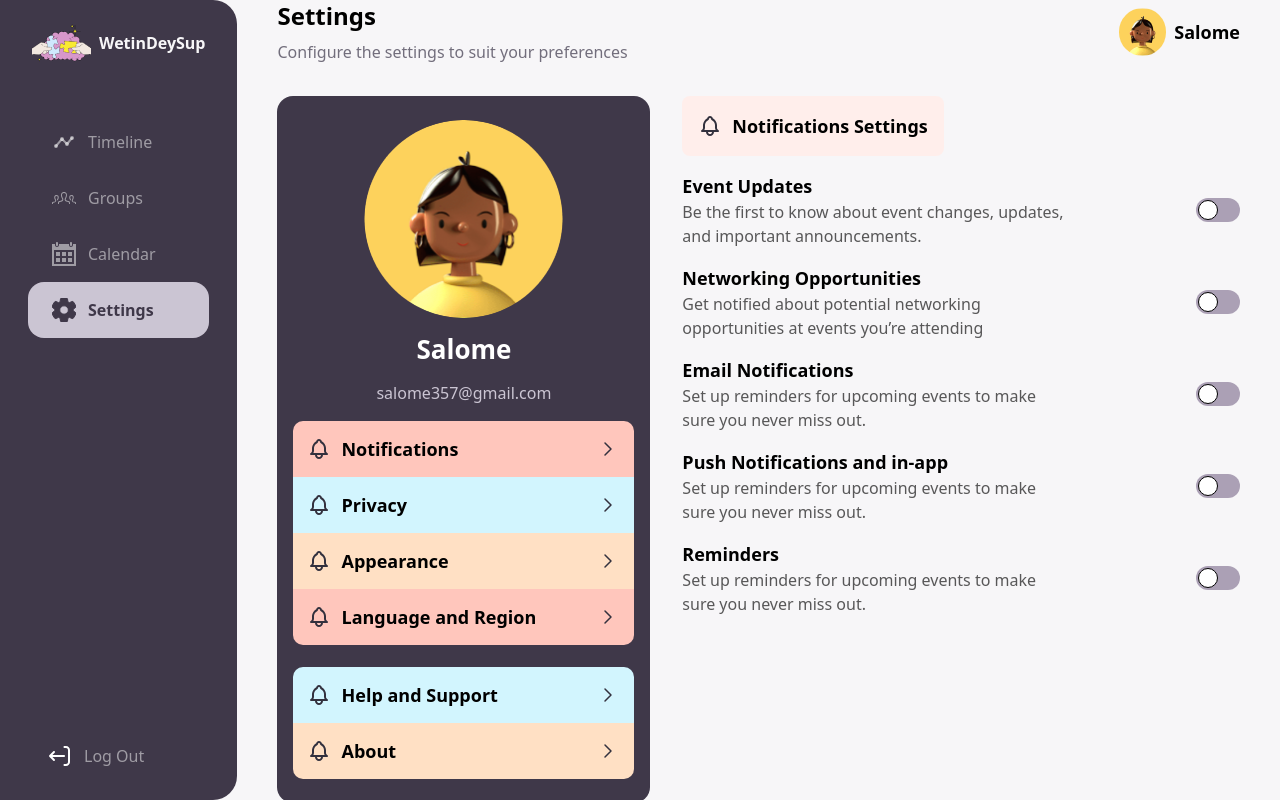
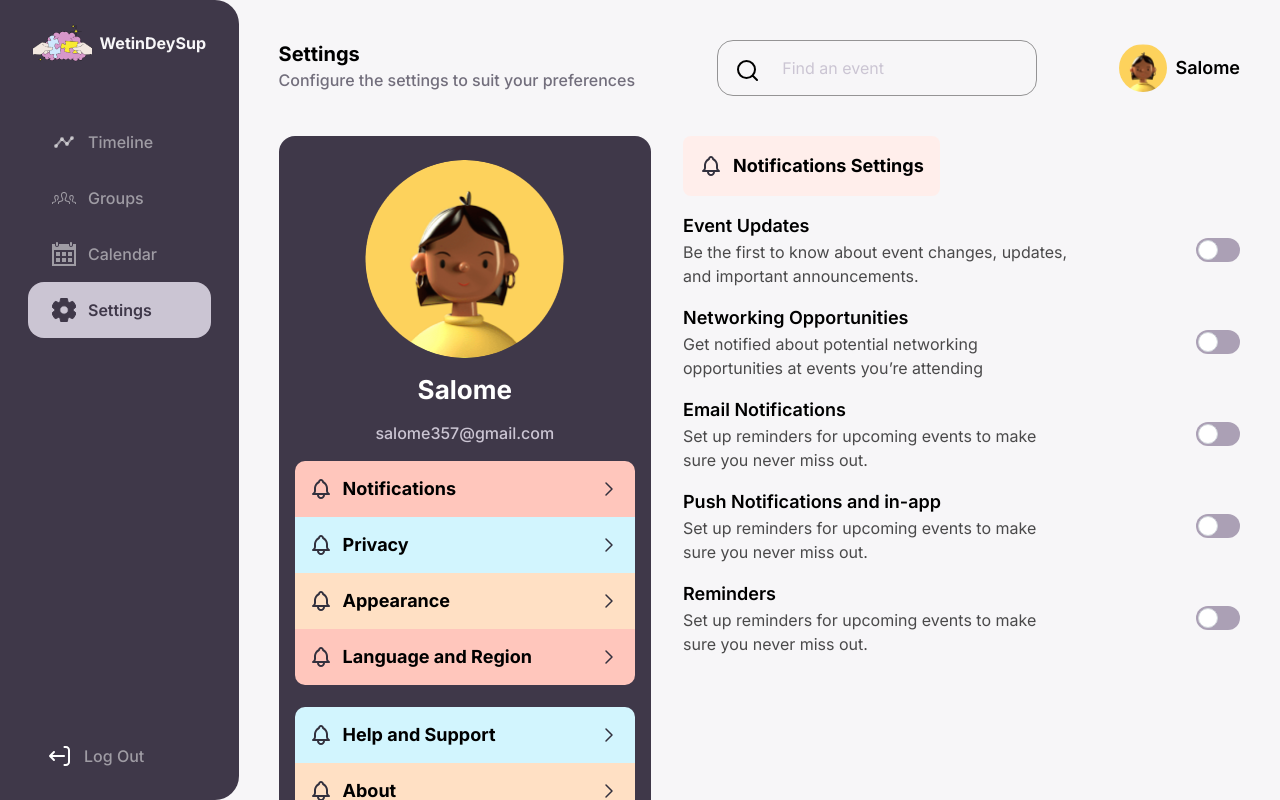
Before and after one commit to codeReaper0/event-webapp2, a Next.js app: page /settings in a window 1280 px wide. Built offline with nearby package versions, Linux system fonts and the light colour scheme.

Commit message:
made several ui changes including font and other tailwind config

```diff
--- a/@types/index.d.ts
+++ b/@types/index.d.ts
@@ -1,5 +1,6 @@
 export interface MainLayoutProps {
   children?: React.ReactNode;
+  title?: string;
   //   className?: React.ComponentProps<"div">["className"];
 }
 
@@ -39,7 +40,7 @@ export interface EventData {
   event_start: Date;
   id: string;
   image?: string;
-  location: string
+  location: string;
   updated_at: string;
 }
 export interface TimelineCardProps {
--- a/components/header.tsx
+++ b/components/header.tsx
@@ -9,27 +9,16 @@ export default function Header({ title, info, show = true }: HeaderProps) {
   return (
     <header className="w-full flex justify-between h-max sticky top-0 bg-brand-gray-100 z-20 p-4 lg:py-10 lg:px-0 gap-4">
       {/* Title section */}
-      <div className="hidden md:block">
+      <div className="hidden lg:block">
         <h2 className="text-xl font-bold">{title}</h2>
         <p className="text-brand-gray-400 font-medium">{info}</p>
       </div>
 
       {/* Search */}
-      {show && <div className="w-full md:w-60 xl:w-80 h-14 relative">
-        <input
-          placeholder="Find an event"
-          className="h-full w-full border border-black/40 rounded-2xl p-2 pl-16 text-primary placeholder:text-brand-gray-600 focus:outline-none bg-transparent"
-        />
-        <div className="absolute left-5 top-2 md:top-5">
-          <SearchIcon />
-        </div>
-      </div> */}
-
-        <SearchBar />
+      <SearchBar />
 
       {/* Profile */}
-
-      <div className="flex gap-2 items-center">
+      <div className="hidden lg:flex gap-2 items-center">
         <div className="w-12 h-12 rounded-full overflow-hidden">
           <Image
             src={Avatar}
--- a/components/layout/mainLayout.tsx
+++ b/components/layout/mainLayout.tsx
@@ -11,7 +11,7 @@ import Image from "next/image";
 
 type Anchor = "left" | "top" | "bottom" | "right";
 
-function MainLayout({ children }: MainLayoutProps) {
+function MainLayout({ children, title }: MainLayoutProps) {
   const [state, setState] = useState({
     left: false,
   });
@@ -23,12 +23,16 @@ function MainLayout({ children }: MainLayoutProps) {
   return (
     <div>
       <div className="lg:hidden bg-primary p-4">
-        <Button
-          onClick={toggleDrawer("left", true)}
-          sx={{ width: "100%", justifyContent: "flex-end" }}
-        >
-          <HarmburgerIcon />
-        </Button>
+        <div className="flex items-center justify-between">
+          <h2 className="text-xl font-bold text-white">{title}</h2>
+
+          <Button
+            onClick={toggleDrawer("left", true)}
+            //   sx={{ width: "100%", justifyContent: "flex-end" }}
+          >
+            <HarmburgerIcon />
+          </Button>
+        </div>
         <Drawer
           anchor="left"
           open={state["left"]}
--- a/pages/calendar/index.tsx
+++ b/pages/calendar/index.tsx
@@ -1,15 +1,15 @@
-import React, { useState } from 'react';
+import React, { useState } from "react";
 import MainLayout from "@/components/layout/mainLayout";
 import MyCalendar from "@/components/layout/myCalendar";
 import Header from "@/components/header";
 import { SearchIcon } from "@/public/assets/icon/searchIcon";
-import { useEventData } from '@/components/hooks/useEventData';
-import { LoadingSVG } from '@/components/layout/TimelineCard';
+import { useEventData } from "@/components/hooks/useEventData";
+// import { LoadingSVG } from '@/components/layout/TimelineCard';
 
 export default function Calendar() {
-  const {events, error, loading} = useEventData();
-  const [searchQuery, setSearchQuery] = useState('');
-  const handleSearchInputChange = (data : any) => {
+  const { events, error, loading } = useEventData();
+  const [searchQuery, setSearchQuery] = useState("");
+  const handleSearchInputChange = (data: any) => {
     setSearchQuery(data.target.value);
   };
 
@@ -19,16 +19,15 @@ export default function Calendar() {
       event.event_description.toLowerCase().includes(searchQuery.toLowerCase())
     );
   });
-  if (error)(
+  if (error)
     <div className="rbc-event">
       <div className="p-[10px]">
-        <p className="text-[#333333] text-base font-medium capitalize">{error}</p>
+        <p className="text-[#333333] text-base font-medium capitalize">
+          {error}
+        </p>
       </div>
-    </div>
-  )
-  if (loading)(
-    <LoadingSVG/>
-  )
+    </div>;
+  //   if (loading) <LoadingSVG />;
   return (
     <MainLayout>
       <Header
@@ -36,7 +35,7 @@ export default function Calendar() {
         info={"Stay Connected to Your People’s Events."}
         show={false}
       />
-      <div className='px-[20px]'>
+      <div className="px-[20px]">
         <div className="w-full flex gap-[15px] border border-black/40 p-[10px] rounded-lg items-center">
           <SearchIcon />
           <input
@@ -53,22 +52,29 @@ export default function Calendar() {
           <div className="rbc-event" key={index}>
             <div className="p-[10px]">
               <div className="flex justify-between items-center flex-wrap">
-                <h3 className="text-[#33313E] text-lg font-bold"> {event?.event_name} </h3>
+                <h3 className="text-[#33313E] text-lg font-bold">
+                  {" "}
+                  {event?.event_name}{" "}
+                </h3>
                 <p className="text-xs"> {event?.event_start.toDateString()} </p>
               </div>
-              <p className="text-[#333333] text-base font-medium capitalize">{event?.event_description}</p>
+              <p className="text-[#333333] text-base font-medium capitalize">
+                {event?.event_description}
+              </p>
             </div>
           </div>
         ))}
         {filteredEvents.length == 0 ? (
           <div className="rbc-event">
-          <div className="p-[10px]">
-            <p className="text-[#333333] text-base font-medium capitalize">
-              No Event(s)
-            </p>
+            <div className="p-[10px]">
+              <p className="text-[#333333] text-base font-medium capitalize">
+                No Event(s)
+              </p>
+            </div>
           </div>
-        </div>
-        ):""}
+        ) : (
+          ""
+        )}
       </div>
     </MainLayout>
   );
--- a/pages/groups/index.tsx
+++ b/pages/groups/index.tsx
@@ -18,11 +18,8 @@ export default function People() {
   };
 
   return (
-    <MainLayout>
-      <Header
-        title="My People"
-        info="Stay Connected to Your People’s Events."
-      />
+    <MainLayout title="Groups">
+      <Header title="My Groups" info="Stay Connected to Your Group's Events." />
       <div className="p-4 lg:p-0">
         <CreateGroup />
         {groups ? (
@@ -31,7 +28,7 @@ export default function People() {
           </div>
         ) : (
           <p className="text-xl p-4 text-center">
-            There are no groups currently, kindly create one.
+            There are no groups currently, create one to connect with friends.
           </p>
         )}
       </div>
--- a/pages/settings/index.tsx
+++ b/pages/settings/index.tsx
@@ -1,3 +1,4 @@
+import Header from "@/components/header";
 import MainLayout from "@/components/layout/mainLayout";
 import Image from "next/image";
 
@@ -5,25 +6,10 @@ export default function settings() {
   return (
     <MainLayout>
       <div className="w-full">
-        <div className="mb-8 w-full flex justify-between items-center">
-          <div className="space-y-2">
-            <h2 className=" font-bold text-2xl">Settings</h2>
-            <p className=" font-normal text-base text-[#726E7C]">
-              Configure the settings to suit your preferences
-            </p>
-          </div>
-
-          <div className="flex items-center gap-2">
-            <Image
-              alt="avatar"
-              src="/assets/images/avatar.png"
-              width={47}
-              height={47}
-              className="rounded-full"
-            />
-            <span className=" font-semibold text-lg">Salome</span>
-          </div>
-        </div>
+        <Header
+          title="Settings"
+          info="Configure the settings to suit your preferences"
+        />
 
         <div className="w-full md:flex gap-8 ">
           <div className="px-4 py-6 md:w-2/5 bg-[#3F3849] rounded-2xl">
--- a/tailwind.config.ts
+++ b/tailwind.config.ts
@@ -9,7 +9,7 @@ const config: Config = {
   theme: {
     extend: {
       fontFamily: {
-        inter: "var(--font-inter)",
+        sans: ["Inter", "sans-serif"],
         montserrat: "var(--font-montserrat)",
       },
       screens: {
@@ -18,14 +18,6 @@ const config: Config = {
       colors: {
         primary: "#3F3849",
         secondary: "#CBC5D3",
-        peach: "#FFC6BC",
-        lightBlue: "#D2F5FE",
-        peachyPink: "#FFE0C4",
-        gray: "#4C4C4C",
-        lavender: "#EEE0FF",
-        charcoal: "#3F3849",
-        black: "#141414",
-        white: "#FFF",
         brand: {
           blue: {
             100: "#F2F1F4",
```
